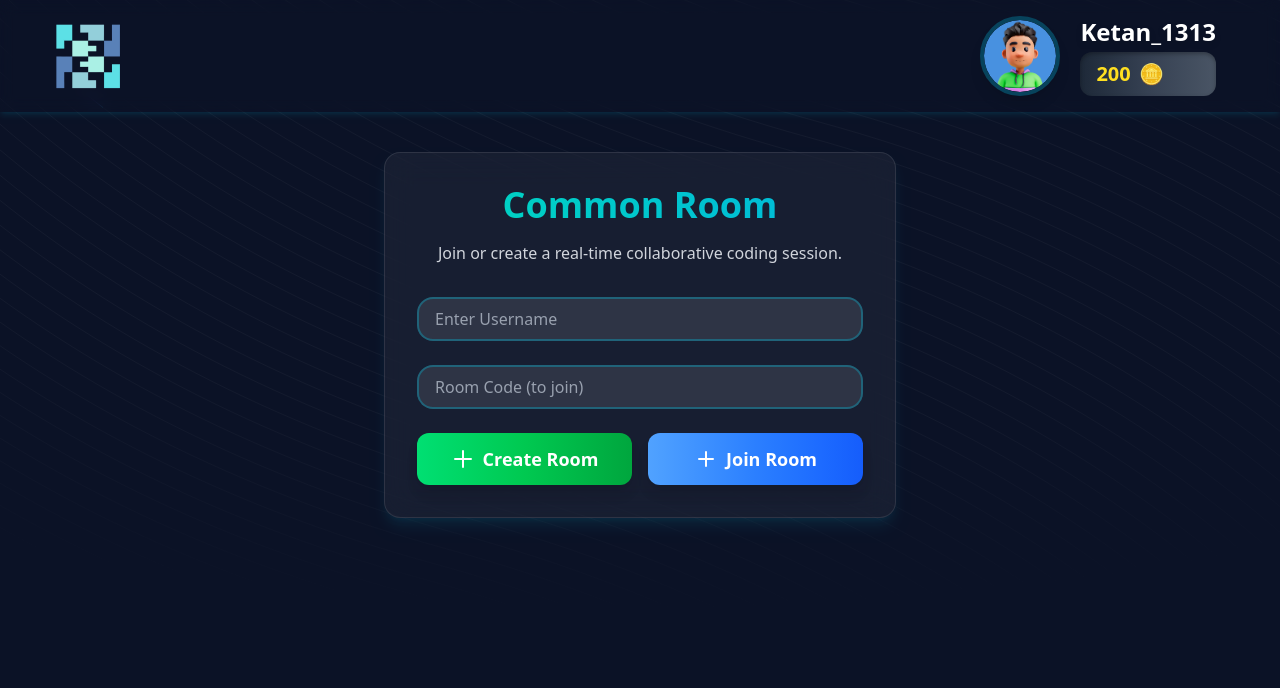
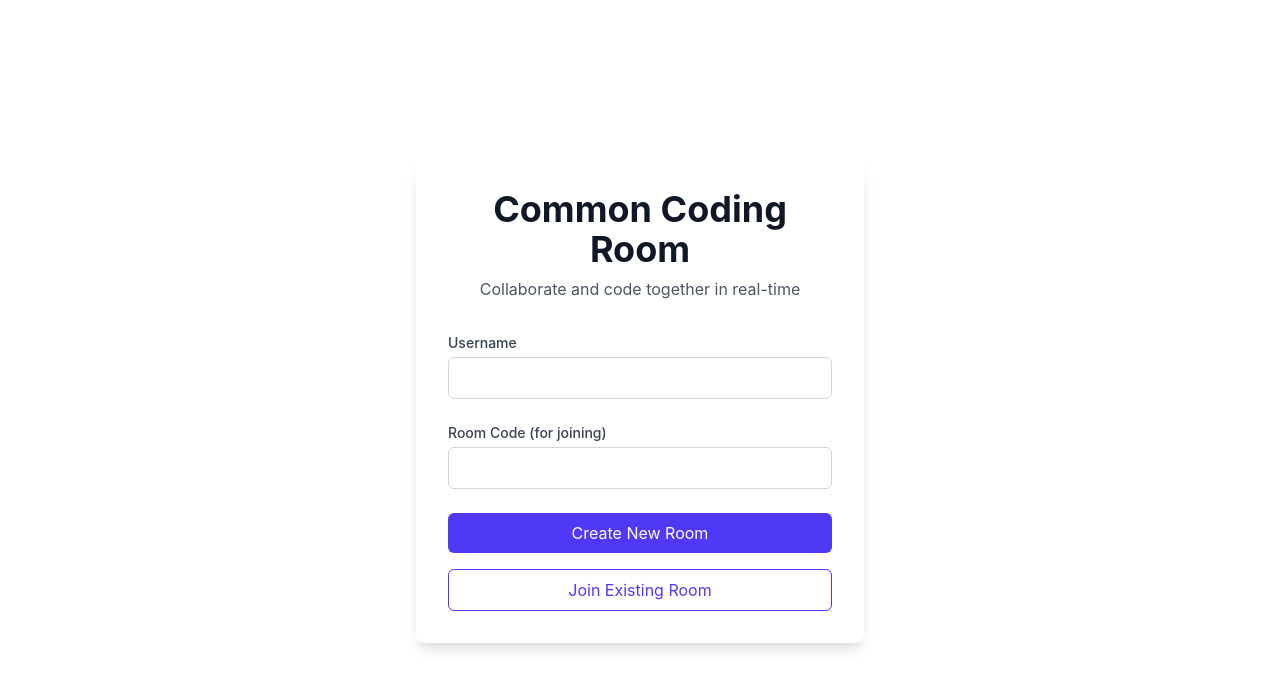
Before and after one commit to Ketan1317/HackHeaven-Frontend, a React (Vite) app: page /home in a window 1280 px wide. Shown: the top 688 px of the page. Built offline with nearby package versions, Linux system fonts and the light colour scheme.

Commit message:
fix: correct sparkles import path

```diff
--- a/src/Components/ChatBot.jsx
+++ b/src/Components/ChatBot.jsx
@@ -46,9 +46,7 @@ const ChatBot = ({ messages: roomMessages, setMessages: setRoomMessages, message
     try {
       // Enhanced context for code-specific responses
       const prompt = `
-        You are Creeper, an expert coding assistant. Provide accurate, concise, and code-focused answers.
-        Include code snippets in markdown format (e.g., \`\`\`language\ncode\n\`\`\`) where applicable.
-        If the query is unclear, ask for clarification. Do not respond with non-technical content unless explicitly requested.
+        You are Creeper, a coding assistant built into a collaborative environment called Common Room, where users join to teach and learn code together.\n\nYou respond like a sharp, experienced Software Development Engineer (SDE) — practical, precise, and direct.\n\nTone and style:\n• Confident, efficient, and minimalistic — no unnecessary chatter\n• Respectful and helpful — you're here to enable users, not lecture\n• Think “SDE in a team Slack channel helping a teammate”\n\nResponse format:\n• Provide clean, working code examples when applicable\n• Explain only what’s necessary — skip the fluff\n• Use bullet points or short explanations where needed\n• Don’t assume the user is a beginner unless they ask for basics\n\nIf a request is unclear or ambiguous, ask for specifics — don’t guess.\n\nSample requests users may ask:\n• “Give me a Python one-liner to flatten a list of lists.”\n• “What’s the time complexity of merge sort?”\n• “How to debounce a function in JavaScript?”\n• “Write a REST API endpoint in Flask for user login.
         User Query: "${sanitizedInput}"
       `;
 
--- a/src/Components/Home.jsx
+++ b/src/Components/Home.jsx
@@ -1,213 +1,140 @@
-import React, { useState } from "react";
-import { useNavigate } from "react-router-dom";
-import axios from "axios";
-import OpponentAvatar from "../assets/dev.jpg";
-import logoNew from "../assets/logoNew.png";
-import { ToastContainer, toast } from "react-toastify";
-import "react-toastify/dist/ReactToastify.css";
-import { BackgroundBeams } from "../ui/Beams-background";
+import React, { useState } from 'react';
+import { useNavigate } from 'react-router-dom';
+import axios from 'axios';
 
-const API_URL = "http://localhost:5001";
+const API_URL = 'http://localhost:5001';
 
 function Home() {
-  const [username, setUsername] = useState("");
-  const [roomCode, setRoomCode] = useState("");
+  const [username, setUsername] = useState('');
+  const [roomCode, setRoomCode] = useState('');
+  const [error, setError] = useState('');
   const [isLoading, setIsLoading] = useState(false);
   const navigate = useNavigate();
 
   const handleCreateRoom = async (e) => {
     e.preventDefault();
     if (!username) {
-      toast.error("Please enter a username");
+      setError('Please enter a username');
       return;
     }
 
     setIsLoading(true);
+    setError('');
 
     try {
+      console.log('Creating room...');
       const response = await axios.post(`${API_URL}/create-room`);
+      console.log('Room created:', response.data);
+
       const { room_id } = response.data;
+      console.log('Joining room:', room_id);
 
       await axios.post(`${API_URL}/join-room/${room_id}`, { username });
-      localStorage.setItem("username", username);
+      console.log('Joined room successfully');
+
+      // Store username in localStorage
+      localStorage.setItem('username', username);
+
       navigate(`/room/${room_id}`);
     } catch (err) {
-      toast.error(err.response?.data?.error || "Failed to create room.");
+      console.error('Error creating/joining room:', err);
+      setError(err.response?.data?.error || 'Failed to create room. Please try again.');
     } finally {
       setIsLoading(false);
     }
   };
 
-
   const handleJoinRoom = async (e) => {
     e.preventDefault();
     if (!username || !roomCode) {
-      toast.error("Please enter both username and room code");
+      setError('Please enter both username and room code');
       return;
     }
 
     setIsLoading(true);
+    setError('');
 
     try {
+      console.log('Joining room:', roomCode);
       await axios.post(`${API_URL}/join-room/${roomCode}`, { username });
-      localStorage.setItem("username", username);
+      console.log('Joined room successfully');
+
+      // Store username in localStorage
+      localStorage.setItem('username', username);
+
       navigate(`/room/${roomCode}`);
     } catch (err) {
-      toast.error(err.response?.data?.error || "Failed to join room.");
+      console.error('Error joining room:', err);
+      setError(err.response?.data?.error || 'Failed to join room. Please check the room code and try again.');
     } finally {
       setIsLoading(false);
     }
   };
 
-  const [user] = useState({
-    name: "Ketan_1313",
-    coins: 200,
-    avatar: OpponentAvatar,
-  });
-
   return (
-     <div className="bg-[#0B1226] text-white w-full min-h-screen   font-sans overflow-x-hidden relative">
-      <BackgroundBeams className="absolute inset-0" />
-          <div className="absolute top-0 left-0 w-full h-full  -z-10 overflow-hidden">
-            <div className="absolute top-20 left-10 w-72 h-72 bg-pink-500 opacity-20 rounded-full blur-3xl animate-blob" />
-            <div className="absolute top-[40%] left-[60%] w-96 h-96 bg-blue-600 opacity-20 rounded-full blur-2xl animate-blob animation-delay-2000" />
-            <div className="absolute bottom-10 right-10 w-60 h-60 bg-purple-500 opacity-20 rounded-full blur-2xl animate-blob animation-delay-4000" />
+    <div className="flex items-center justify-center min-h-screen">
+      <div className="w-full max-w-md p-8 space-y-8 bg-white rounded-lg shadow-lg">
+        <div className="text-center">
+          <h1 className="text-4xl font-bold text-gray-900">Common Coding Room</h1>
+          <p className="mt-2 text-gray-600">Collaborate and code together in real-time</p>
         </div>
 
-          <header className="flex justify-between items-center px-6 h-28 shadow-md shadow-cyan-500/10 backdrop-blur-sm relative z-10">
-            <img
-              src={logoNew}
-              onClick={() => navigate("/")}
-              alt="HackHeaven"
-              className="w-32 hover:scale-105 transition-transform duration-500"
-            />
-            <div className="flex items-center gap-5 mr-10 animate-fadeIn group">
-              <div className="w-20 h-20 rounded-full overflow-hidden border-4 border-cyan-500/30 shadow-lg group-hover:shadow-cyan-400/50 transform transition-transform duration-300">
-                <img
-                  src={OpponentAvatar}
-                  alt="User Avatar"
-                  className="w-full h-full object-cover rounded-full"
-                />
+        {error && (
+          <div className="p-4 text-red-700 bg-red-100 rounded-md">
+            {error}
           </div>
-              <div className="flex flex-col">
-                <h1 className="text-2xl font-bold mb-1 drop-shadow-md text-white transition-all duration-300">
-                  {user.name}
-                </h1>
-                <div className="flex items-center gap-2 bg-gradient-to-r from-gray-800 via-gray-700 to-gray-600 px-4 py-2 rounded-xl text-xl font-bold shadow-inner shadow-black/30 transition-transform duration-300 transform">
-                  <span className="text-yellow-300">{user.coins}</span>
-                  <span>🪙</span>
-                </div>
-              </div>
-            </div>
-          </header>
-
-      {/* Main Content */}
-      <main className="flex-grow flex justify-center items-center px-4 py-10">
-        <div className="w-full max-w-lg bg-white/5 backdrop-blur-lg border border-white/10 rounded-2xl p-8 shadow-lg shadow-cyan-500/10 animate-fadeIn">
-          <h1 className="text-3xl md:text-4xl text-center font-extrabold text-transparent bg-clip-text bg-gradient-to-r from-teal-400 to-cyan-500 mb-4">
-            Common Room
-          </h1>
-          <p className="text-center text-gray-300 text-base mb-6">
-            Join or create a real-time collaborative coding session.
-          </p>
+        )}
 
         <form className="mt-8 space-y-6">
           <div>
+            <label htmlFor="username" className="block text-sm font-medium text-gray-700">
+              Username
+            </label>
             <input
+              id="username"
               type="text"
+              required
+              className="w-full px-3 py-2 mt-1 border border-gray-300 rounded-md focus:outline-none focus:ring-indigo-500 focus:border-indigo-500"
               value={username}
               onChange={(e) => setUsername(e.target.value)}
-                placeholder="Enter Username"
               disabled={isLoading}
-                className="border-2 border-cyan-400/30 bg-white/10 text-white px-4 py-2 rounded-2xl placeholder-gray-400 focus:outline-none focus:ring-2 focus:ring-cyan-500 transition-all w-full"
             />
           </div>
+
           <div>
+            <label htmlFor="roomCode" className="block text-sm font-medium text-gray-700">
+              Room Code (for joining)
+            </label>
             <input
+              id="roomCode"
               type="text"
+              className="w-full px-3 py-2 mt-1 border border-gray-300 rounded-md focus:outline-none focus:ring-indigo-500 focus:border-indigo-500"
               value={roomCode}
               onChange={(e) => setRoomCode(e.target.value)}
-                placeholder="Room Code (to join)"
               disabled={isLoading}
-                className="border-2 border-cyan-400/30 bg-white/10 text-white px-4 py-2 rounded-2xl placeholder-gray-400 focus:outline-none focus:ring-2 focus:ring-cyan-500 transition-all w-full"
             />
           </div>
-            <div className="flex gap-4">
-              {/* Create Room Button */}
+
+          <div className="flex flex-col space-y-4">
             <button
+              type="submit"
               onClick={handleCreateRoom}
               disabled={isLoading}
-                className={`w-full py-3 rounded-xl font-semibold text-lg transition-all duration-300 transform
-      ${
-        isLoading
-          ? "bg-gray-500 text-gray-300 cursor-not-allowed"
-          : "bg-gradient-to-r from-green-400 via-green-500 to-green-600 hover:from-green-500 hover:via-green-600 hover:to-green-700 shadow-lg hover:shadow-xl hover:scale-105 text-white"
-      }`}
+              className="w-full px-4 py-2 text-white bg-indigo-600 rounded-md hover:bg-indigo-700 focus:outline-none focus:ring-2 focus:ring-offset-2 focus:ring-indigo-500 disabled:opacity-50"
             >
-                {isLoading ? (
-                  <span className="flex items-center justify-center gap-2">
-                    <span className="loader" /> Creating Room...
-                  </span>
-                ) : (
-                  <span className="flex items-center justify-center gap-2">
-                    <svg
-                      xmlns="http://www.w3.org/2000/svg"
-                      className="h-6 w-6"
-                      fill="none"
-                      viewBox="0 0 24 24"
-                      stroke="currentColor"
-                    >
-                      <path
-                        strokeLinecap="round"
-                        strokeLinejoin="round"
-                        strokeWidth={2}
-                        d="M12 4v16m8-8H4"
-                      />
-                    </svg>
-                    Create Room
-                  </span>
-                )}
+              {isLoading ? 'Creating Room...' : 'Create New Room'}
             </button>
-
-              {/* Join Room Button */}
             <button
+              type="submit"
               onClick={handleJoinRoom}
               disabled={isLoading}
-                className={`w-full py-3 rounded-xl font-semibold text-lg transition-all duration-300 transform
-      ${
-        isLoading
-          ? "bg-gray-500 text-gray-300 cursor-not-allowed"
-          : "bg-gradient-to-r from-blue-400 via-blue-500 to-blue-600 hover:from-blue-500 hover:via-blue-600 hover:to-blue-700 shadow-lg hover:shadow-xl hover:scale-105 text-white"
-      }`}
+              className="w-full px-4 py-2 text-indigo-600 bg-white border border-indigo-600 rounded-md hover:bg-indigo-50 focus:outline-none focus:ring-2 focus:ring-offset-2 focus:ring-indigo-500 disabled:opacity-50"
             >
-                {isLoading ? (
-                  <span className="flex items-center justify-center gap-2">
-                    <span className="loader" /> Joining Room...
-                  </span>
-                ) : (
-                  <span className="flex items-center justify-center gap-2">
-                    <svg
-                      xmlns="http://www.w3.org/2000/svg"
-                      className="h-6 w-6"
-                      fill="none"
-                      viewBox="0 0 24 24"
-                      stroke="currentColor"
-                    >
-                      <path
-                        strokeLinecap="round"
-                        strokeLinejoin="round"
-                        strokeWidth={2}
-                        d="M5 12h14m-7-7v14"
-                      />
-                    </svg>
-                    Join Room
-                  </span>
-                )}
+              {isLoading ? 'Joining Room...' : 'Join Existing Room'}
             </button>
           </div>
         </form>
       </div>
-      </main>
     </div>
   );
 }
--- a/src/Components/MainPage.jsx
+++ b/src/Components/MainPage.jsx
@@ -2,7 +2,7 @@ import React from "react";
 import logoNew from "./../assets/logoNew.png";
 import { useNavigate, NavLink } from "react-router-dom";
 import { FlipWords } from "../UI/Flip-words";
-import { SparklesCore } from "../ui/sparkles";
+import { SparklesCore } from "./ui/sparkles";
 import { BackgroundBeamsWithCollision } from "../ui/background-beams-with-collisions";
 
 const MainPage = () => {
```
Also changed, not shown: src/Components/Room.jsx (+103 -232 lines). Lines whose indentation alone changed are shown as unchanged.
